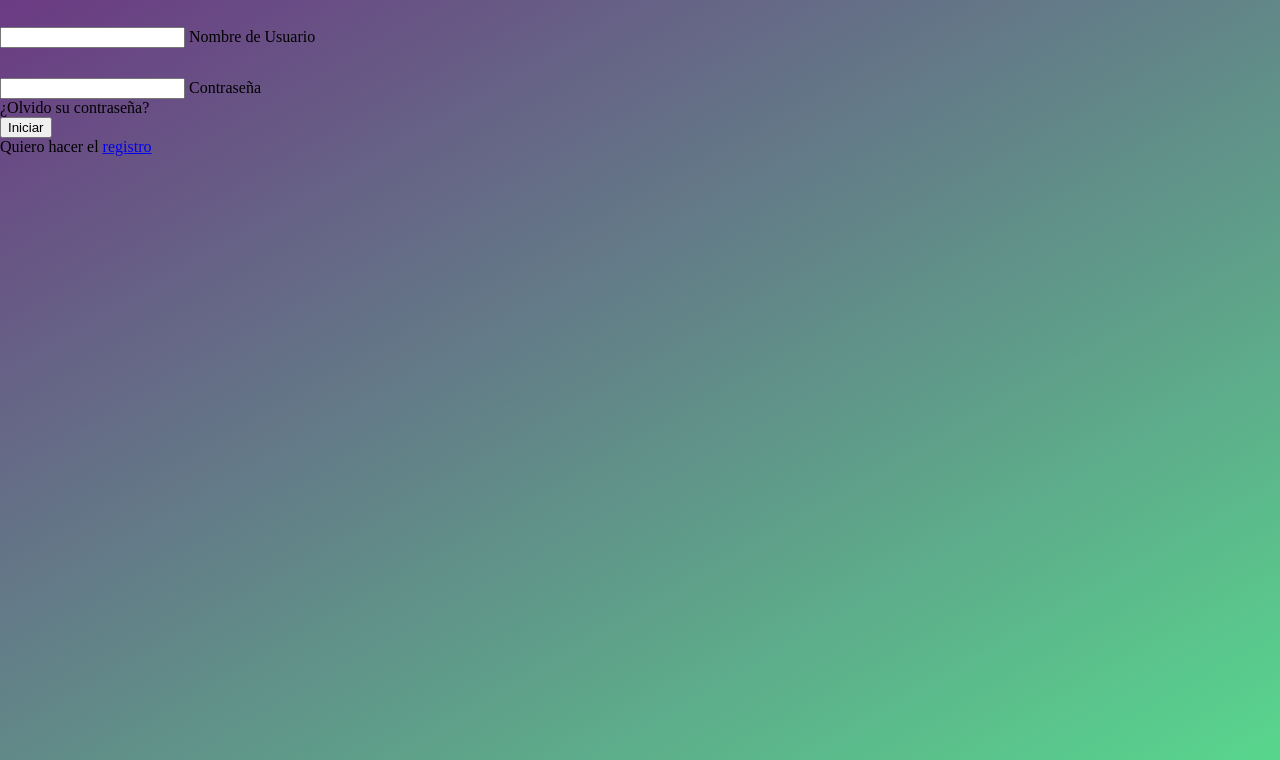
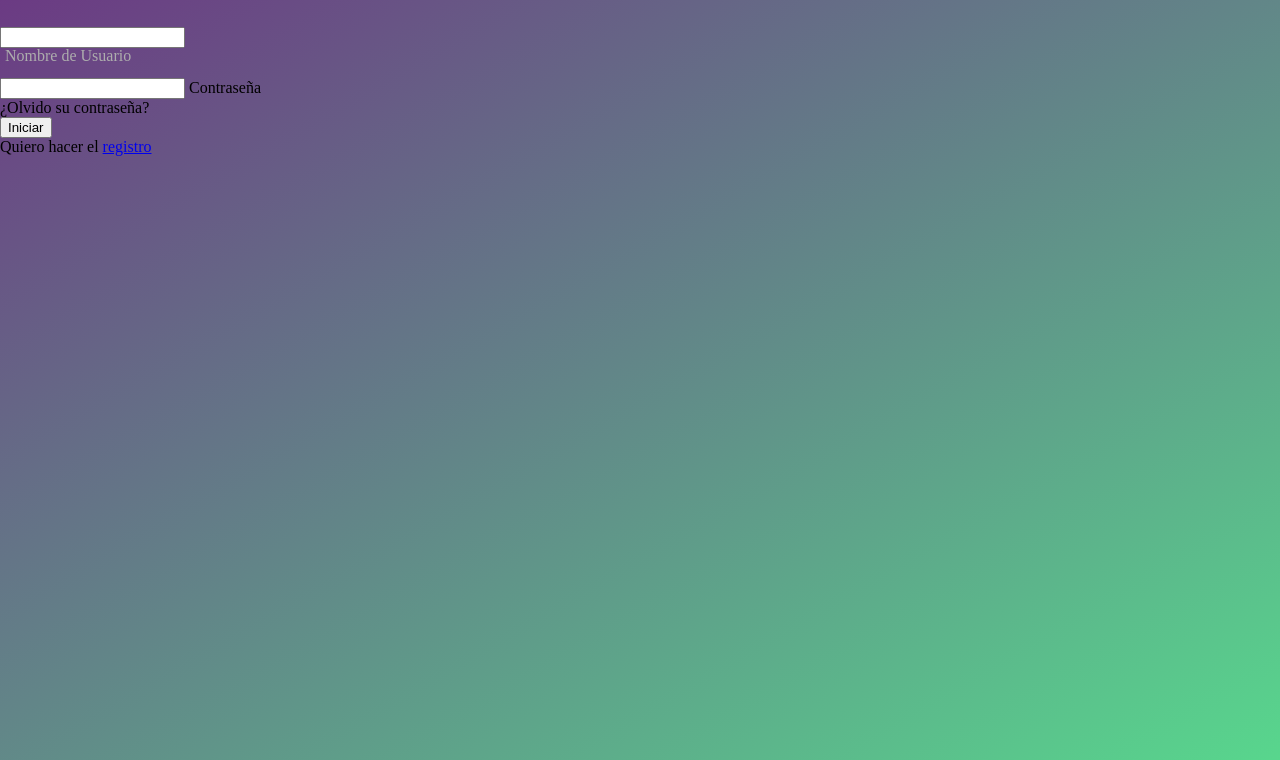
Before and after one commit to AyalaJDann951/Formulario-Iniciar-Sesion, a plain HTML site: page index.html in a window 1280 px wide. Shown: the part 61-821 px from the top of the page. Drawn offline with Linux system fonts and the light colour scheme.

Commit message:
Update style.css

```diff
--- a/style.css
+++ b/style.css
@@ -43,7 +43,7 @@ form .username{
   outline: none;
 }
 
-.usernamer label{
+.username label{
   position: absolute;
   top: 50%;
   left: 5px;
```
